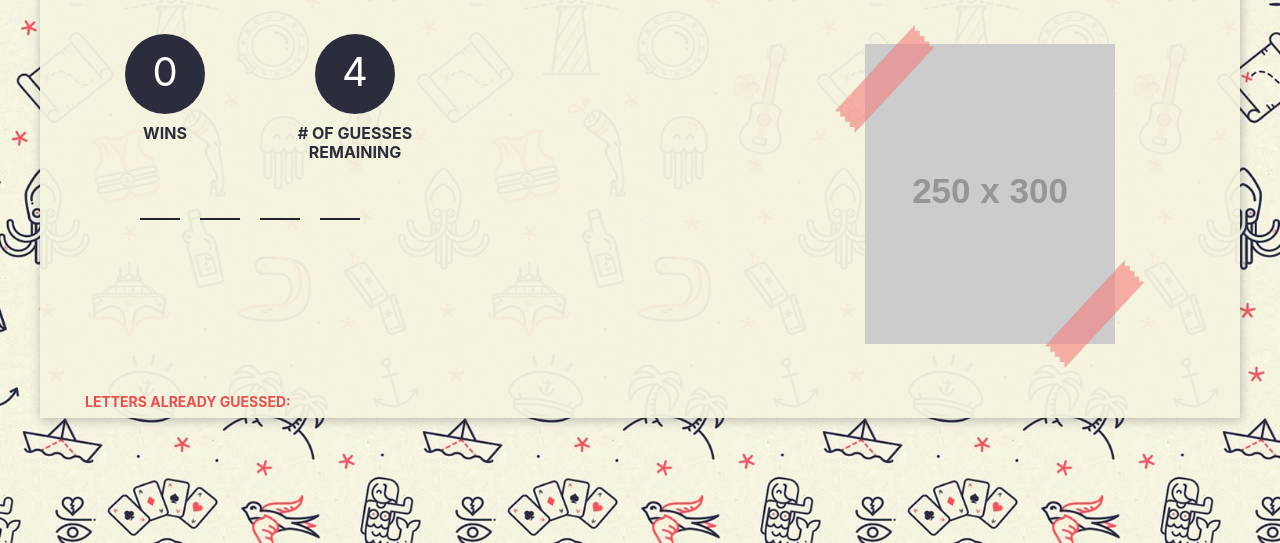
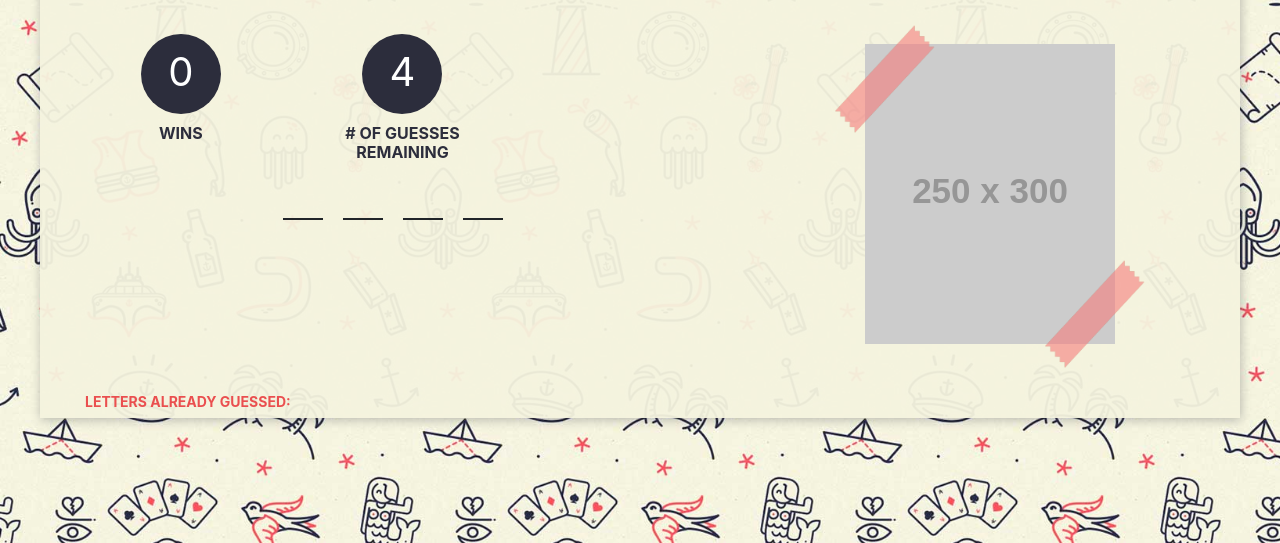
Before and after one commit to coti-garcia/Word-Guess-Game, a plain HTML site: page index.html in a window 1280 px wide. Shown: the part 257-800 px from the top of the page. Drawn offline with nearby package versions, Linux system fonts and the light colour scheme; placeholder pictures from the web are drawn by us; a web font is replaced by a local one.

Commit message:
loop generate spaces for letters

```diff
--- a/assets/js/game.js
+++ b/assets/js/game.js
@@ -1,6 +1,6 @@
 $(document).ready(function(){
     let wins = 0;
-    let word = "hola";
+    let word = "tito";
     let wordLength = word.length;
     let guessesRemaining = wordLength;
 
@@ -9,7 +9,7 @@ $(document).ready(function(){
 
     for( i = 0; i < wordLength; i++){
         $("#word").append("<span>");
+        console.log(word[i]); // Result Letters of the word.
     };
 
-
 });
--- a/index.html
+++ b/index.html
@@ -22,13 +22,13 @@
                     </div>
                 </div>
                 <div class="row">
-                    <div class="col-12 col-md-4">
+                    <div class="col-12 col-md-7">
                         <div class="row score">
-                            <div class="col-6 text-center">
+                            <div class="col-4 text-center">
                                 <div id="wins" class="circle"></div>
                                 <h3>WINS</h3>
                             </div>
-                            <div class="col-6 text-center">
+                            <div class="col-4 text-center">
                                 <div id="guesses-remaining" class="circle"></div>
                                 <h3># Of guesses remaining</h3>
                             </div>
@@ -39,7 +39,7 @@
                                 </div>
                         </div>
                     </div>
-                    <div class="col-12 col-md-8 text-center">
+                    <div class="col-12 col-md-5 text-center">
                         <div id="photo">
                             <span class="tape top"></span>
                             <span class="tape bottom"></span>
```
